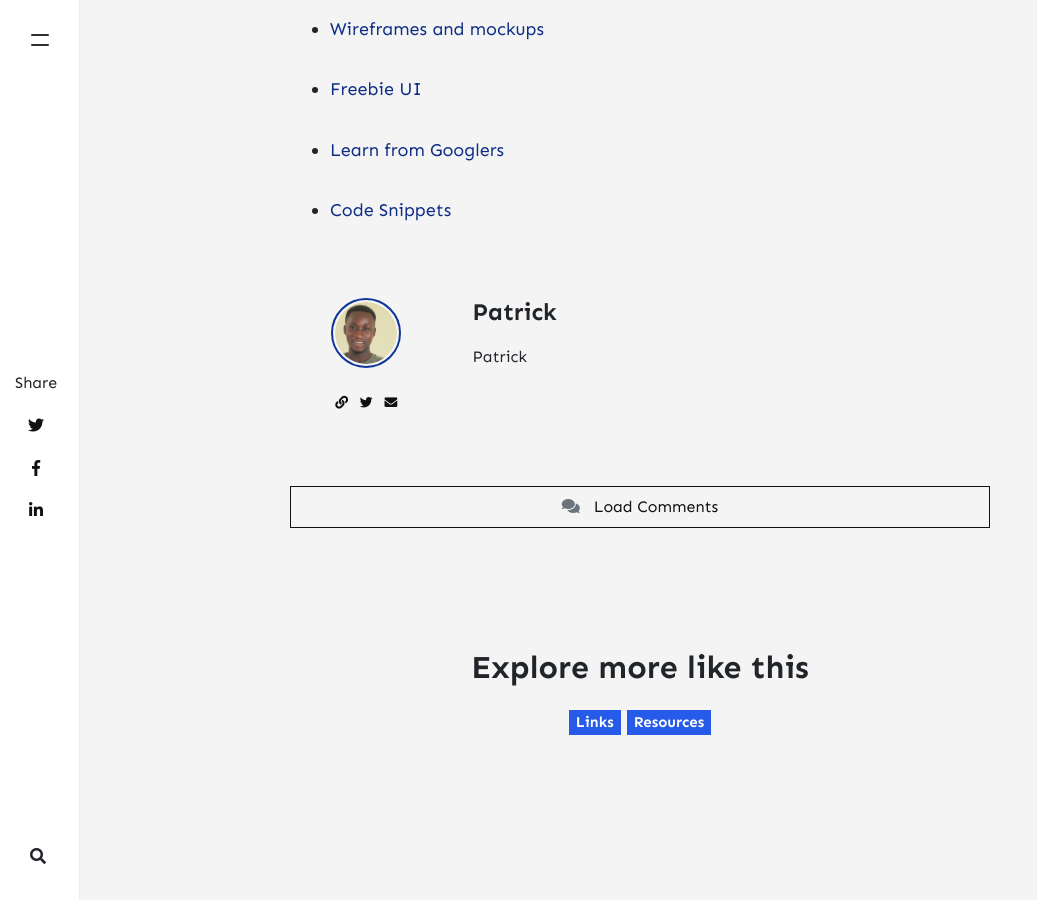
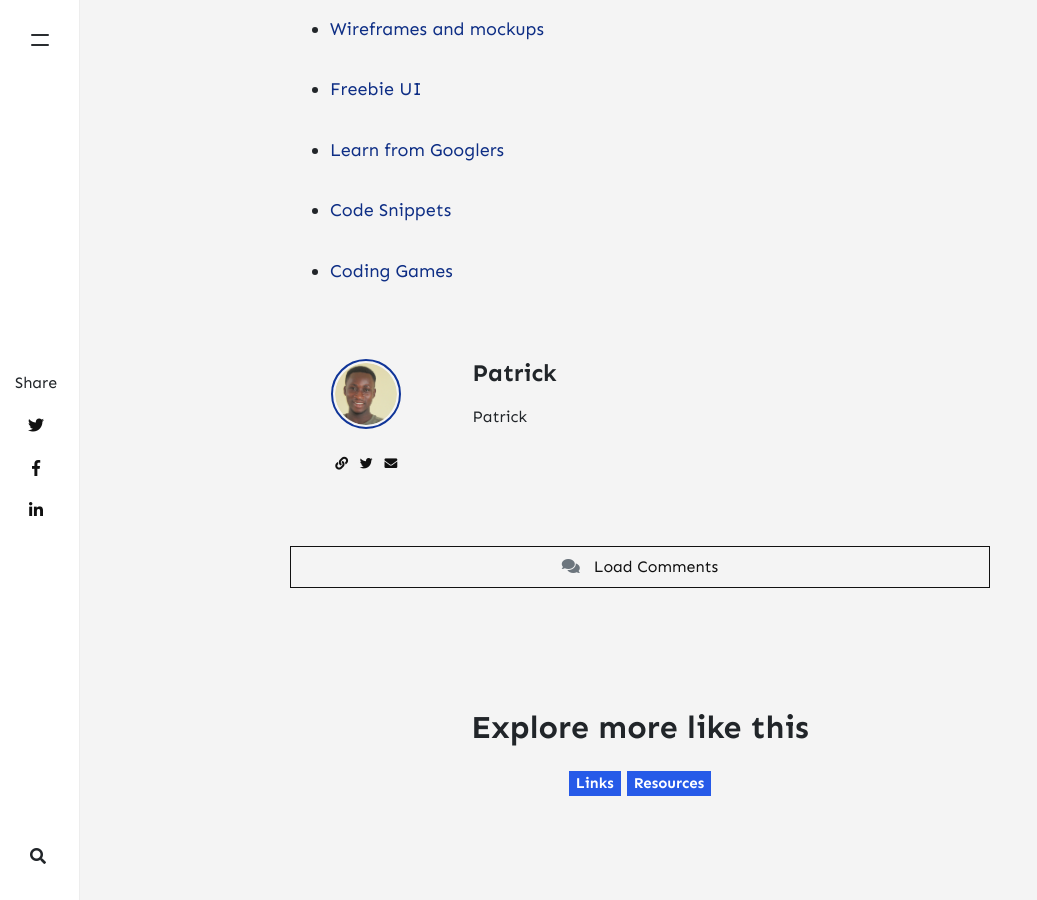
Before and after one commit to Dev-Path/briefcase, a Jekyll site: the page built from _posts/2021-09-03-devlinks.md, in a window 1280 px wide and 900 px high, scrolled down 11592 px. Shown: the whole window, without its empty margins (0-1037 px from the left). Built offline with Jekyll 4.4.1, drawn with Linux system fonts in a browser that asks for light colours; nearby versions of some CDN libraries; comment, search, counter and statistics services are not loaded.

Commit message:
update content

```diff
--- a/_posts/2021-09-03-devlinks.md
+++ b/_posts/2021-09-03-devlinks.md
@@ -363,3 +363,5 @@ Links to some of the things you might just find helpful
 * [Learn from Googlers](https://web.dev)
 
 * [Code Snippets](https://www.30secondsofcode.org)
+
+* [Coding Games](https://www.freecodecamp.org/news/12-free-coding-games-to-learn-programming-for-beginners/)
```
